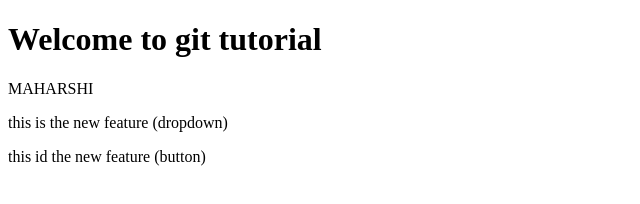
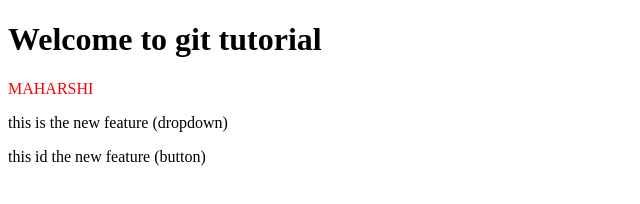
Before and after one commit to Maharshi2006/Git_Tutorial, a plain HTML site: page index.html in a window 1280 px wide. Shown: the whole page, without its empty margins (0-640 px from the left). Drawn offline with Linux system fonts and the light colour scheme.

Commit message:
Add Style

```diff
--- a/index.html
+++ b/index.html
@@ -4,10 +4,15 @@
     <meta charset="UTF-8">
     <meta name="viewport" content="width=device-width, initial-scale=1.0">
     <title>Document</title>
+    <style>
+        #name{
+            color: red;
+        }
+    </style>
 </head>
 <body>
     <h1>Welcome to git tutorial</h1>
-    <P>MAHARSHI</P>
+    <p id="name">MAHARSHI</p>
     <p>this is the new feature (dropdown)</p>
     <p>this id the new feature (button)</p>
 
```
